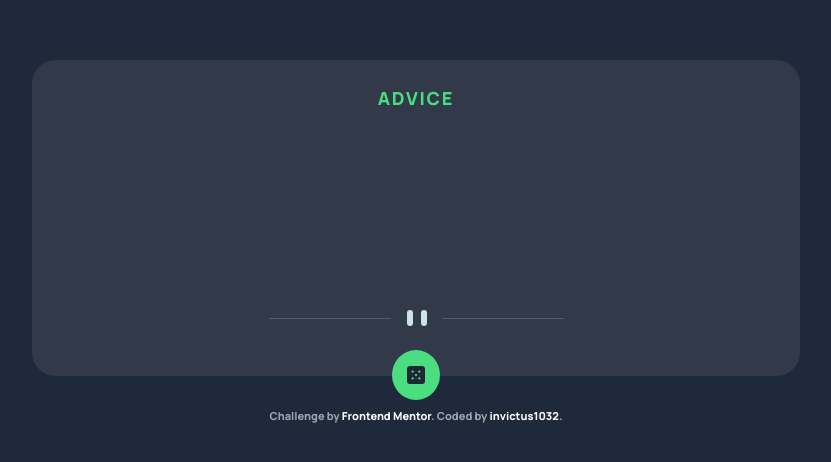
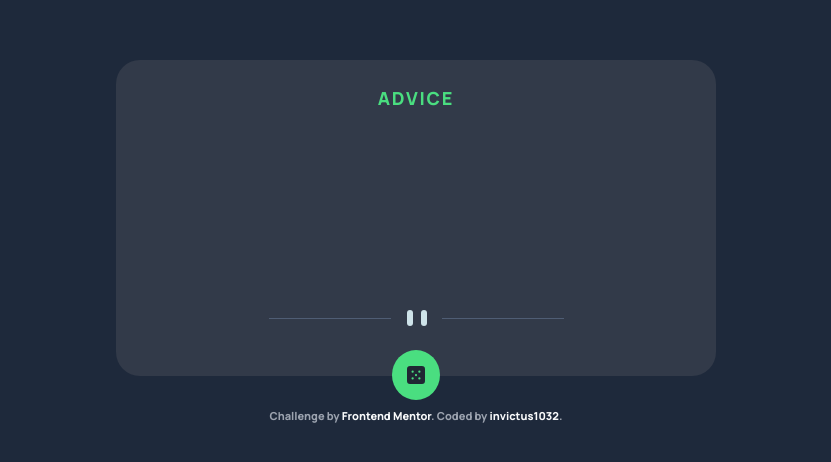
Before and after one commit to InvictusNavarchus/FrontendMentor_advice-generator-app, a website with bundled scripts: page index.html in a window 1280 px wide. Shown: the part 142-604 px from the top of the page, without its empty margins (224-1055 px from the left). Built offline with nearby package versions, Linux system fonts and the light colour scheme; no server answers.

Commit message:
fix: increase container's width

```diff
--- a/input.css
+++ b/input.css
@@ -6,7 +6,7 @@
     .advice-card {
         background-color: hsl(217, 19%, 24%);
         @apply text-white text-opacity-70 text-2xl rounded-3xl;
-        @apply mx-auto max-w-[60%];
+        @apply mx-auto max-w-[600px];
     }
 
     .dicebutton {
```
